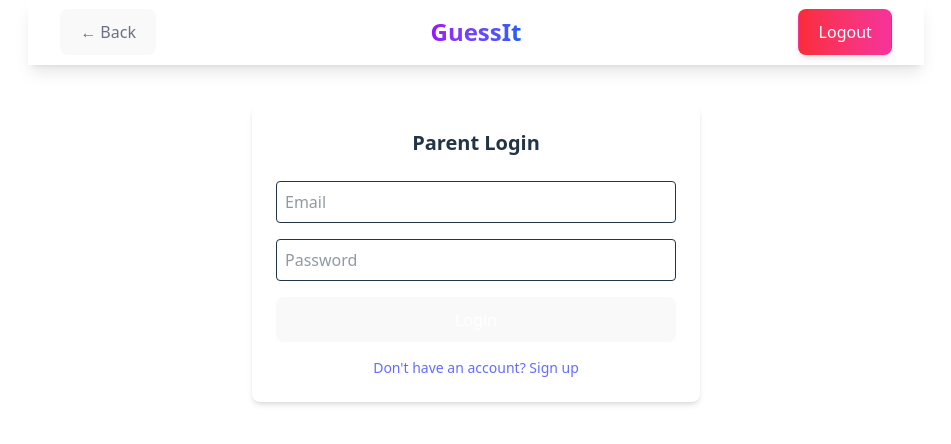
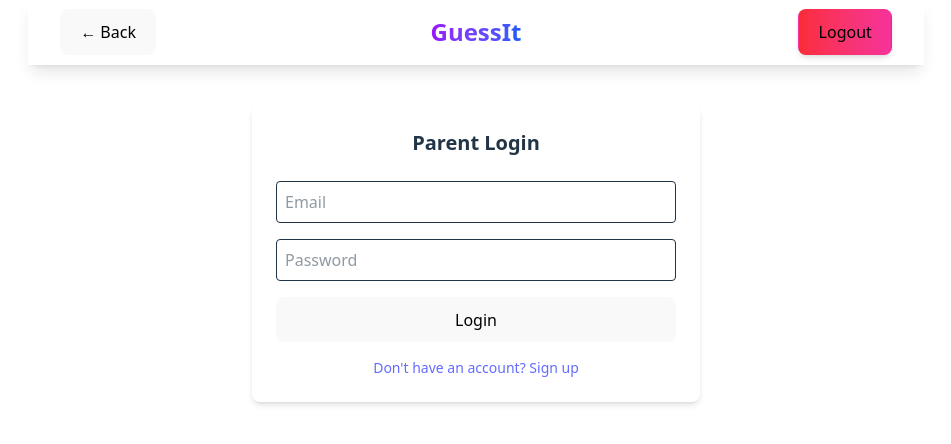
Before and after one commit to ortab123/GuessIt, a React (Vite) app: page /login in a window 1280 px wide. Shown: the top 444 px of the page, without its empty margins (164-1115 px from the left). Built offline with nearby package versions, Linux system fonts and the light colour scheme; no server answers.

Commit message:
Refactor WhoIsPlaying component for improved readability and maintainability; enhance button color in CSS for better visibility

```diff
--- a/src/index.css
+++ b/src/index.css
@@ -41,6 +41,7 @@ button {
   font-weight: 500;
   font-family: inherit;
   background-color: #1a1a1a;
+  color: #000;
   cursor: pointer;
   transition: border-color 0.25s;
 }
--- a/src/pages/WhoIsPlaying.jsx
+++ b/src/pages/WhoIsPlaying.jsx
@@ -91,7 +91,11 @@ export default function WhoIsPlaying() {
         return
       }
 
-      const { data, error } = await supabase.from("Children").select("id,name,age").eq("parent_id", user.id).order("created_at", { ascending: true })
+      const { data, error } = await supabase
+        .from("Children")
+        .select("id,name,age")
+        .eq("parent_id", user.id)
+        .order("created_at", { ascending: true })
 
       if (error) setErr(error.message)
       else setChildren(data || [])
```
